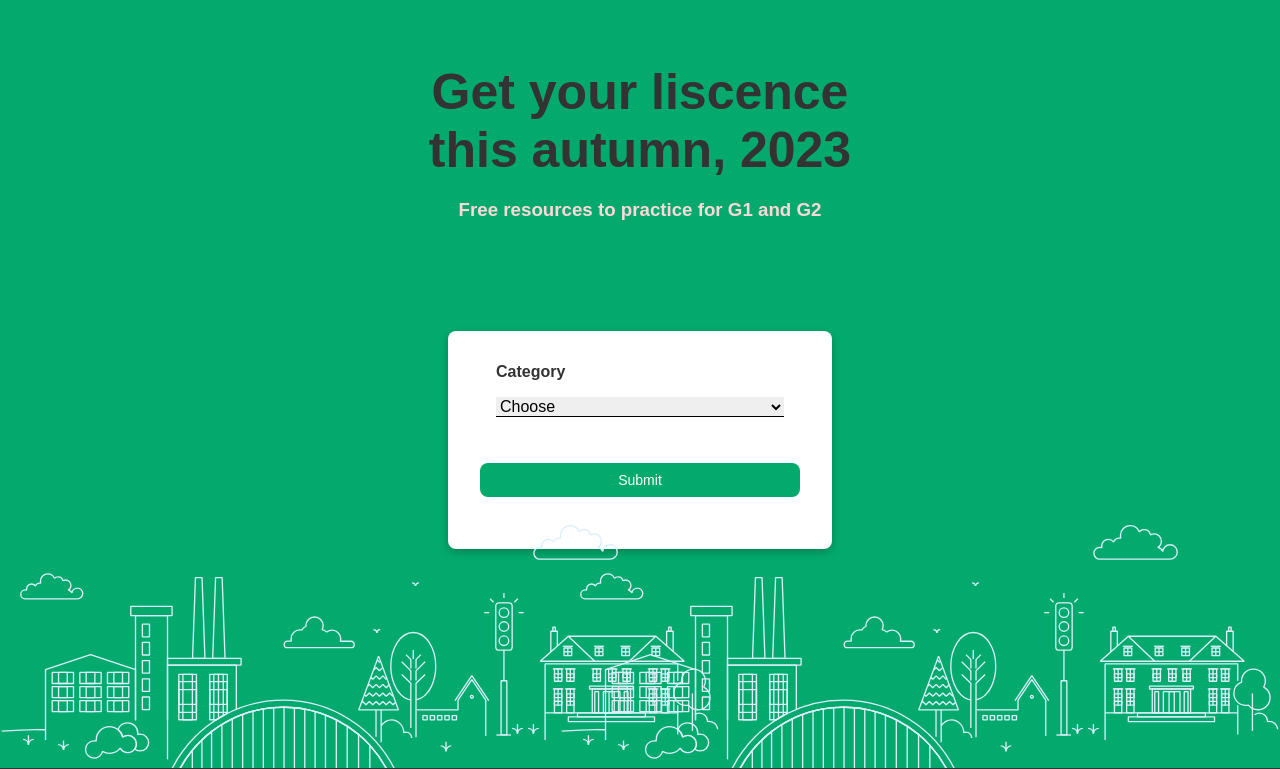
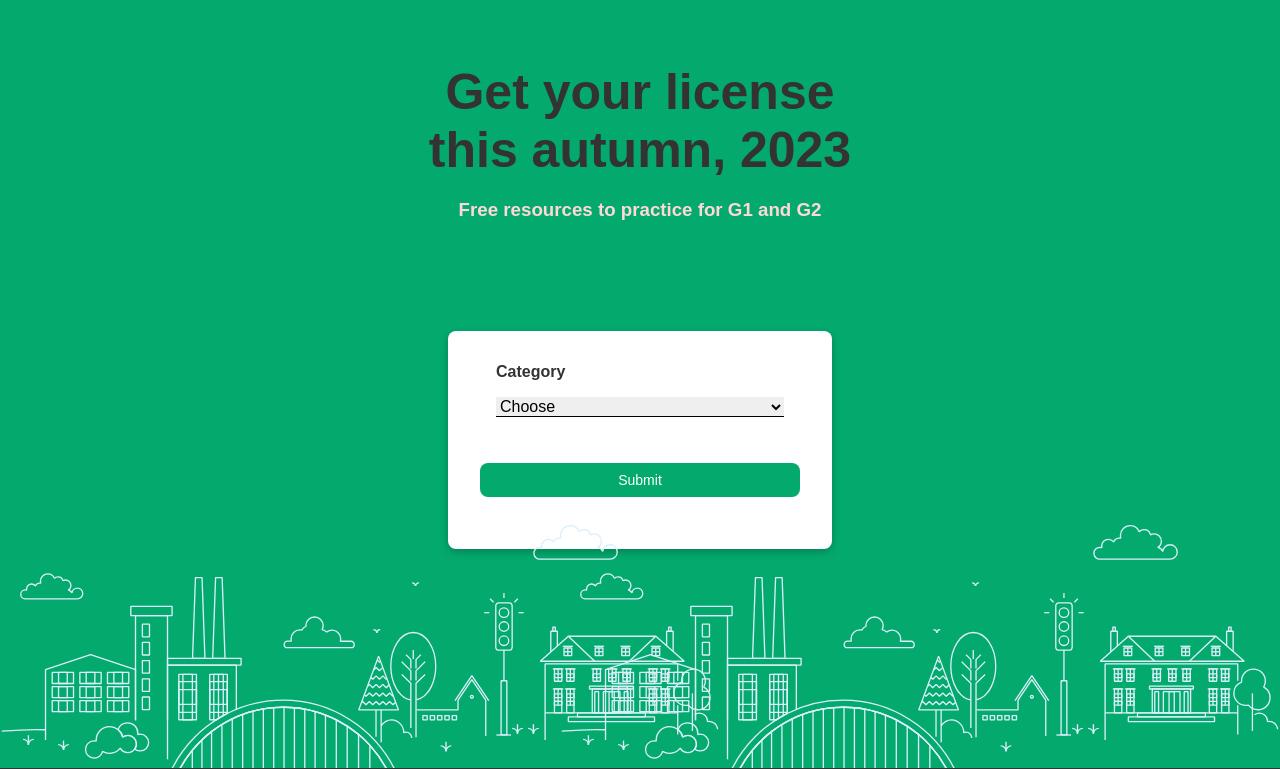
Before and after one commit to ajaystha42/drivingtest-django, a Django app: page /index in a window 1280 px wide. Shown: the part 70-839 px from the top of the page. Run offline with Django 4.2, Linux system fonts and the light colour scheme; the visitor is signed in with stand-in values (Sample User, id 1); data that the repository does not hold is empty; some libraries are stand-ins or nearby versions; some web fonts are replaced.

Commit message:
word updated

```diff
--- a/Quiz/templates/index.html
+++ b/Quiz/templates/index.html
@@ -44,7 +44,7 @@
 
   <div class="image-container">
     <div class="header">
-      <h1>Get your liscence <br />this autumn, 2023</h1>
+      <h1>Get your license <br />this autumn, 2023</h1>
       <h3>Free resources to practice for G1 and G2</h3>
     </div>
     <div class="illustrator-left"></div>
```
